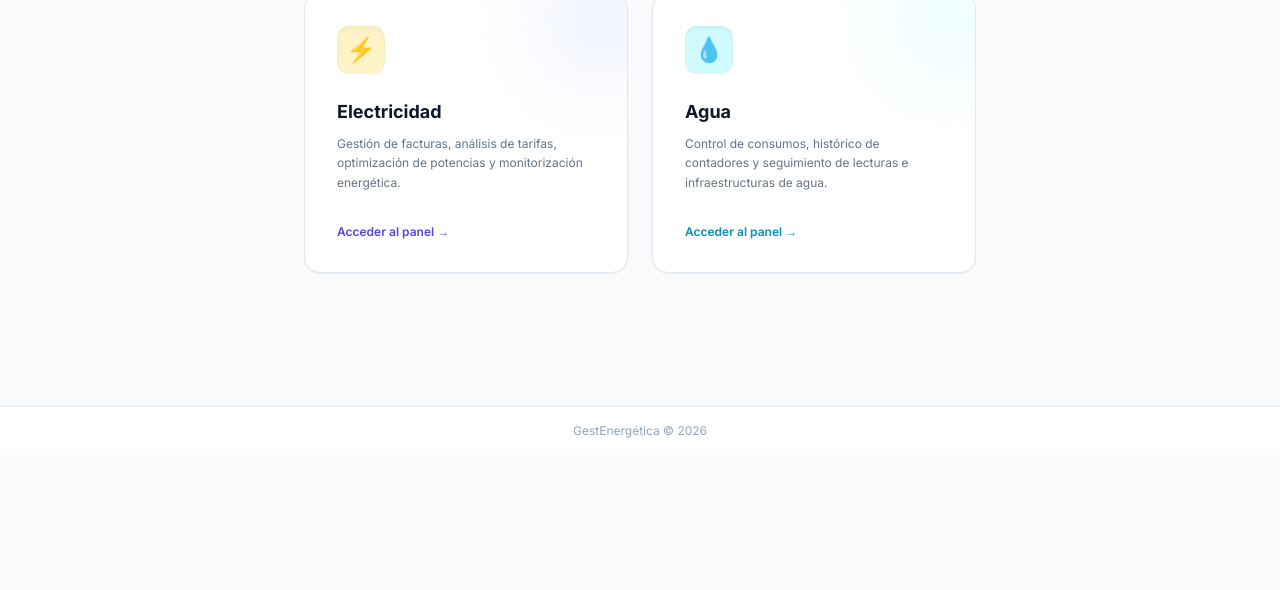
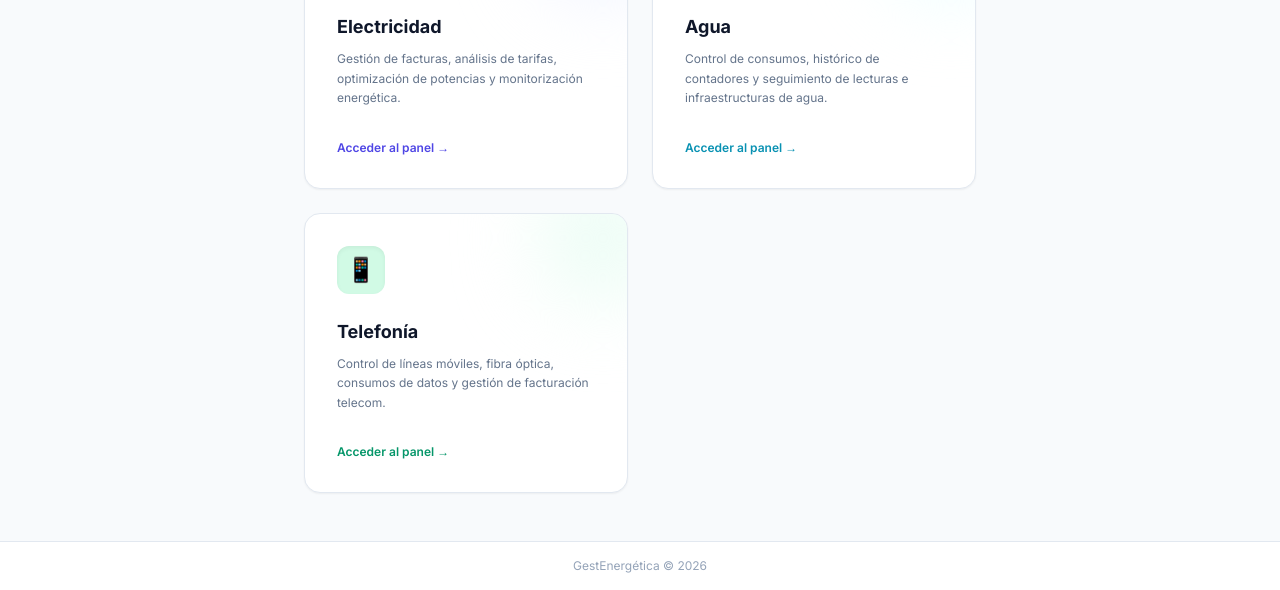
Before and after one commit to ppnacho/GestEnergia, a plain HTML site: page suministros/suministros.html in a window 1280 px wide. Shown: the part 345-935 px from the top of the page. Before the commit the page ends 800 px from the top, so only its background shows below. Drawn offline with nearby package versions, Linux system fonts and the light colour scheme; a script that the page names is missing.

Commit message:
Add Telefonía button to suministros.html

```diff
--- a/suministros/suministros.html
+++ b/suministros/suministros.html
@@ -70,6 +70,21 @@
                 </div>
             </button>
 
+            <!-- Botón / Tarjeta Telefonía -->
+            <button id="btn-telefonia" class="group bg-white p-8 rounded-2xl border border-slate-200 shadow-sm hover:shadow-md hover:border-emerald-300 transition-all text-left flex flex-col justify-between relative overflow-hidden">
+                <div class="absolute top-0 right-0 w-32 h-32 bg-emerald-50 rounded-full blur-2xl group-hover:bg-emerald-100 transition-colors -mr-10 -mt-10 pointer-events-none"></div>
+                <div>
+                    <div class="w-12 h-12 rounded-xl bg-emerald-100 text-emerald-700 flex items-center justify-center text-2xl mb-6 shadow-inner">
+                        📱
+                    </div>
+                    <h3 class="text-lg font-bold text-slate-900 group-hover:text-emerald-600 transition-colors">Telefonía</h3>
+                    <p class="text-xs text-slate-500 mt-2 leading-relaxed">Control de líneas móviles, fibra óptica, consumos de datos y gestión de facturación telecom.</p>
+                </div>
+                <div class="mt-8 flex items-center text-xs font-semibold text-emerald-600 group-hover:translate-x-1 transition-transform">
+                    Acceder al panel &rarr;
+                </div>
+            </button>
+
         </div>
 
     </main>
```
